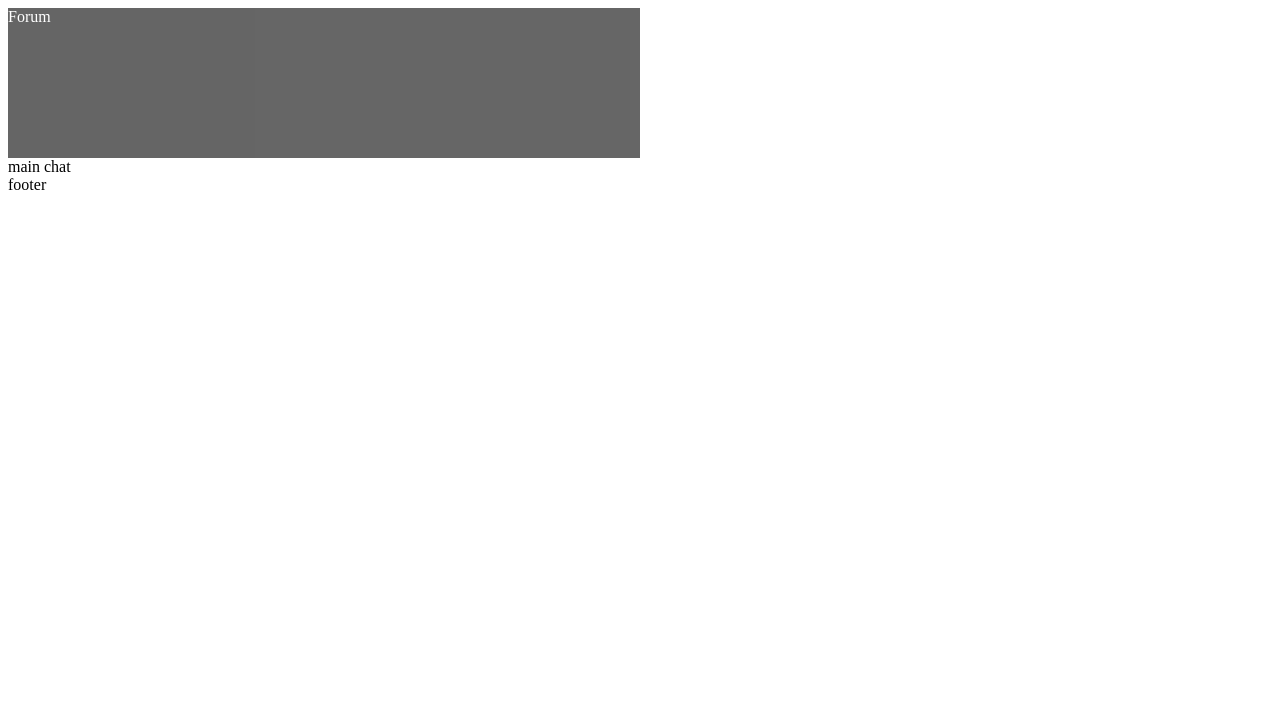
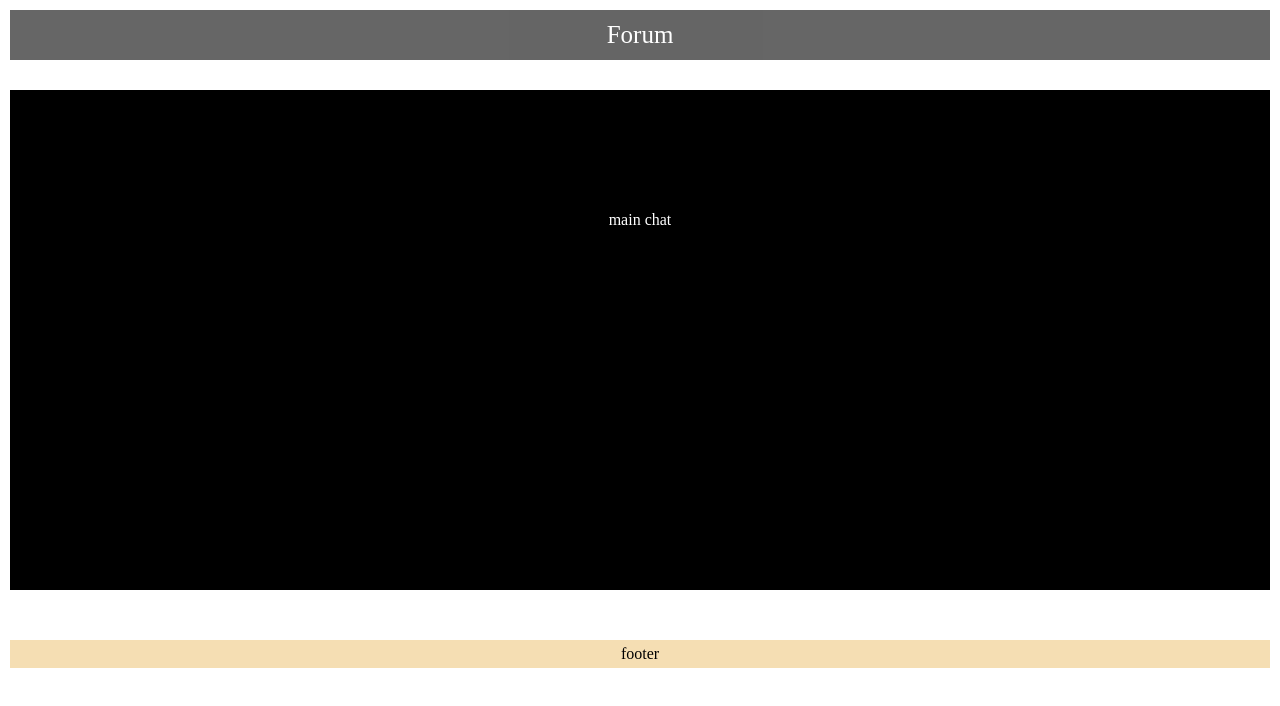
Before and after one commit to Llo0zy/Forum, a plain HTML site: page web/main.html in a window 1280 px wide. Drawn offline with Linux system fonts and the light colour scheme.

Commit message:
Esqueleto css pantalla pequeña

```diff
--- /dev/null
+++ b/web/Pruebas/flex/flex.css
@@ -0,0 +1,38 @@
+* {
+    padding: 0px;
+    margin: 0px;
+    font-family: Century Gothic;
+}
+
+body {
+    background-color: black;
+    color: wheat;
+}
+
+.home {
+    display: flex;
+    flex-wrap: wrap;
+}
+
+.in-flex {
+    flex: 1;
+    min-width: 250px;
+}
+
+#gay {
+    margin: 20px;
+    padding: 25px;
+}
+
+.in-flex:first-child{
+    flex: 2;
+    padding: 25px;
+    background-color: red;
+    margin-bottom: 2;
+}
+
+.in-flex div{
+    padding: 25px;
+    background-color: red;
+    margin: 20px;
+}
--- a/web/Styles/main.css
+++ b/web/Styles/main.css
@@ -1,13 +1,43 @@
+* {
+    padding: 0;
+    margin: 0;
+    overflow: hidden;
+}
+
 #top-nav {
     background-color: black;
     opacity: 0.6;
     color: white;
 
-    margin: 0;
+    margin: 10px;
 
-    max-width: 50%;
-    height: 150px;
+    display: grid;
+    place-items: center;
+    font-size: 25px;
+    height: 50px;
+}
 
-    top: 50%;
-    left: 50%;
+#main-chat {
+    background-color: black;
+    /* opacity: 0.6; */
+    color: white;
+
+    margin: 10px;
+    margin-top: 20px;
+
+    display: grid;
+    place-items: center;
+    height: 500px;
 }
+
+#footer-body{
+    background-color: wheat;
+    color: black;
+
+    margin: 10px;
+    margin-top: 50px;
+    padding: 5px;
+
+    display: grid;
+    place-content: center;
+}
```
Also changed, not shown: web/Pruebas/flex/flex.html (added, +21 -0 lines).
